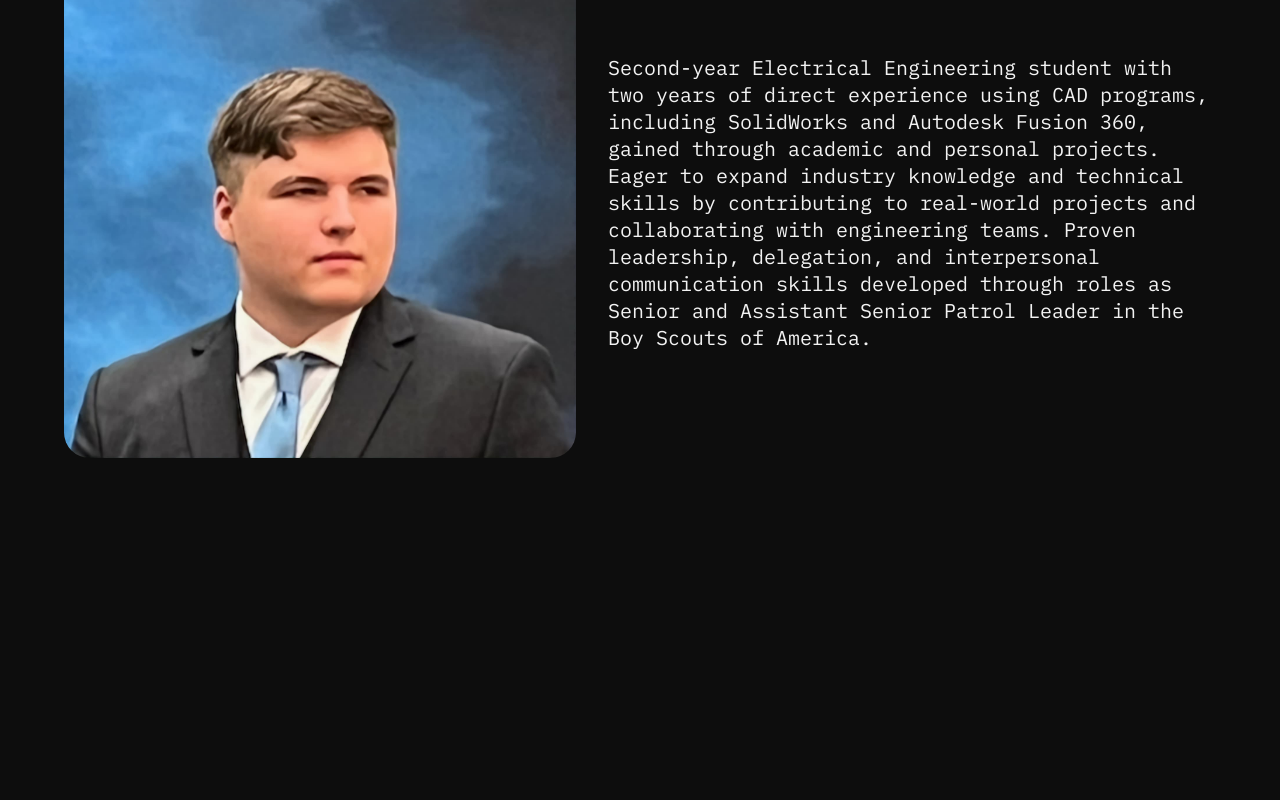
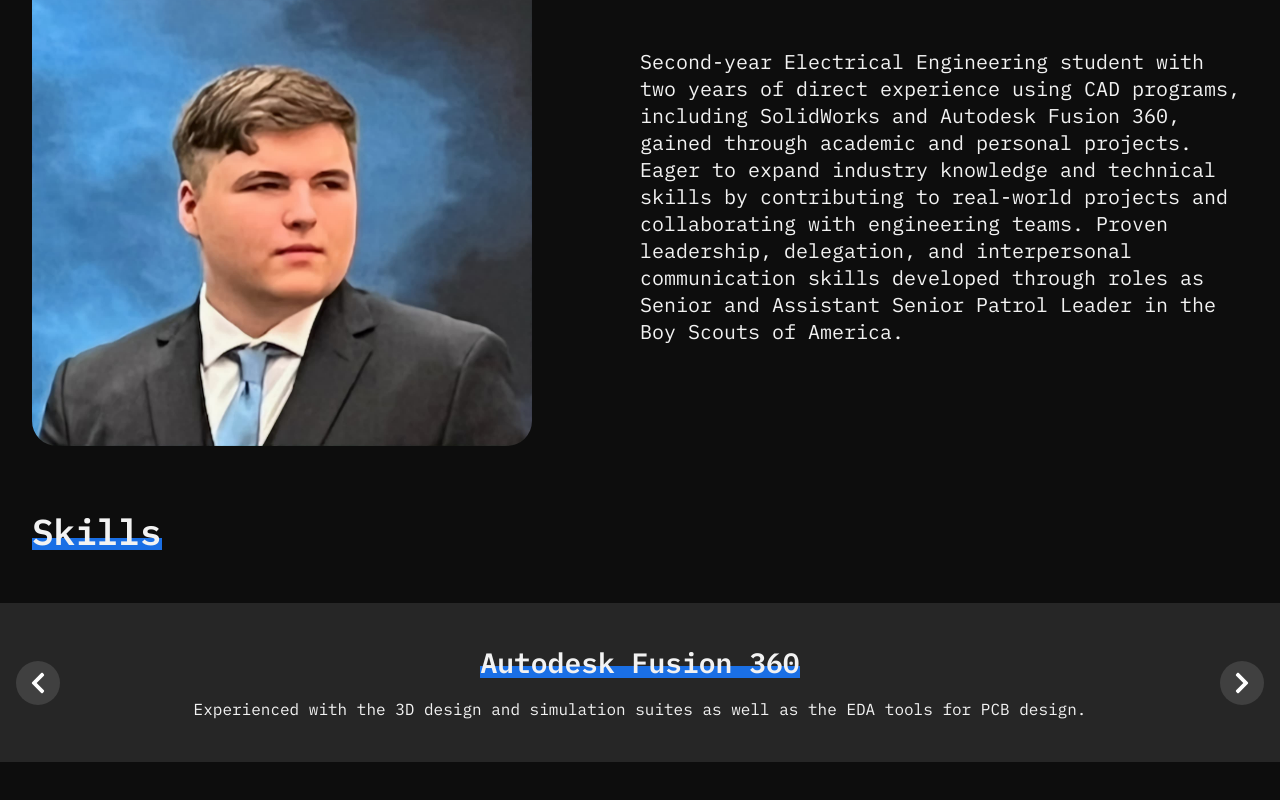
Before and after one commit to Davey5506/davey5506.github.io, a React (Vite) app in the folder portfolio/: page / in a window 1280 px wide. Shown: the part 284-1084 px from the top of the page. Before the commit the page ends 800 px from the top, so only its background shows below. Built offline with nearby package versions, Linux system fonts and the light colour scheme.

Commit message:
Added Skills section

```diff
--- a/portfolio/package.json
+++ b/portfolio/package.json
@@ -13,7 +13,8 @@
     "@react-three/drei": "^10.6.1",
     "prop-types": "^15.8.1",
     "react": "^19.1.0",
-    "react-dom": "^19.1.0"
+    "react-dom": "^19.1.0",
+    "react-icons": "^5.5.0"
   },
   "devDependencies": {
     "@eslint/js": "^9.30.1",
--- a/portfolio/src/App.jsx
+++ b/portfolio/src/App.jsx
@@ -2,6 +2,7 @@ import { useState } from 'react'
 import Header from './sections/Header.jsx'
 import Menu from './sections/Menu.jsx';
 import About from './sections/About.jsx';
+import Skills from './sections/Skills.jsx';
 
 function App() {
   const [windowWidth, setWindowWidth] = useState(window.innerWidth);
@@ -19,6 +20,7 @@ function App() {
       <Header sections={sections} windowWidth={windowWidth} setWindowWidth={setWindowWidth} setMenuOpen={setMenuOpen}/>
       <Menu sections={sections} menuOpen={menuOpen} setMenuOpen={setMenuOpen} windowWidth={windowWidth}/>
       <About />
+      <Skills />
     </>
   )
 }
--- a/portfolio/src/sections/About.jsx
+++ b/portfolio/src/sections/About.jsx
@@ -2,7 +2,7 @@ import portrait from '../assets/portrait.jpg';
 
 function About(props) {
     return (
-        <section id="about">
+        <div className="about">
             <h2>About Me</h2>
             <div className="about-content">
                 <img src={portrait} alt="Portrait" className="portrait"></img>
@@ -14,7 +14,7 @@ function About(props) {
                 </p>
             </div>
 
-        </section>
+        </div>
     );
 }
 
--- /dev/null
+++ b/portfolio/src/sections/Details.js
@@ -0,0 +1,35 @@
+const skill_names = [
+        "Autodesk Fusion 360",
+        "SolidWorks",
+        "Xilinx Vivado",
+        "VHDL",
+        "C/C++",
+        "Python",
+        "Communication",
+        "Teamwork",
+        "Project Management",
+        "Problem-Solving"
+    ];
+
+const skill_details = [
+    "Experienced with the 3D design and simulation suites as well as the EDA tools for PCB design.",
+    "Experienced with the 3D design and wire/pipe routing tools.",
+    "Proficient with Vivado toolchain for developing designs for use the AMD Xilinx FPGAs.",
+    "Proficient in using VHDL to program an FPGA as part of undergraduate coursework and personal projects.",
+    "Proficient in using C/C++ for embedded systems programming and general software development.",
+    "Understand the syntax and control flow of Python, for use in embeded systems programming and web development.",
+    "Able to communicate effectively with team members inorder to facilitate project progress.",
+    "Experienced in working with teams to complete projects, both in academic and professional settings.",
+    "Experienced in leading a team to complete a project in timely and cost effective manner.",
+    "Able to approach problems in a systematic way to find effective solutions, both in academic and professional settings."
+];
+
+const skills = [];
+for (let i = 0; i < skill_names.length; i++) {
+    skills.push({
+        name: skill_names[i],
+        details: skill_details[i]
+    });
+}
+
+export default skills;
--- /dev/null
+++ b/portfolio/src/sections/Skills.jsx
@@ -0,0 +1,65 @@
+import { useRef, useState, useLayoutEffect } from 'react';
+import { FaChevronLeft, FaChevronRight } from "react-icons/fa";
+import skills from './Details';
+
+function Skills(props) {
+    const scrollContentRef = useRef(null);
+    const [containerHeight, setContainerHeight] = useState('auto');
+
+    useLayoutEffect(() => {
+        const calculateHeight = () => {
+            if (scrollContentRef.current) {
+                const items = scrollContentRef.current.children;
+                let maxHeight = 0;
+                for (let i = 0; i < items.length; i++) {
+                    if (items[i].offsetHeight > maxHeight) {
+                        maxHeight = items[i].offsetHeight;
+                    }
+                }
+                if (maxHeight > 0) {
+                    setContainerHeight(maxHeight);
+                }
+            }
+        };
+
+        calculateHeight();
+        window.addEventListener('resize', calculateHeight);
+        return () => window.removeEventListener('resize', calculateHeight);
+    }, [skills]);
+
+    const scroll = (direction) => {
+        if (scrollContentRef.current) {
+            const { current } = scrollContentRef;
+            const scrollAmount = current.clientWidth;
+            current.scrollBy({
+                left: direction === 'right' ? scrollAmount : -scrollAmount,
+                behavior: 'smooth'
+            });
+        }
+    };
+
+    const skillElements = skills.map((skills, index) => (
+        <div key={index} className="scroll-item">
+            <h3>{skills.name}</h3>
+            <p>{skills.details}</p>
+        </div>
+    ));
+
+    return (
+        <>
+            <h2 style={{marginLeft: "2rem"}}>Skills</h2>
+            <div className="scroll-container">
+                <div
+                    className="scroll-content"
+                    ref={scrollContentRef}
+                    style={{ height: containerHeight === 'auto' ? 'auto' : `${containerHeight}px` }}
+                >
+                    {skillElements}
+                </div>
+                <button className="scroll-button left" onClick={() => scroll('left')}><FaChevronLeft /></button>
+                <button className="scroll-button right" onClick={() => scroll('right')}><FaChevronRight /></button>
+            </div>
+        </>
+    )
+}
+export default Skills;
--- a/portfolio/src/style/index.css
+++ b/portfolio/src/style/index.css
@@ -4,7 +4,7 @@
     --secondary-color: #262626;
     --tertiary-color: #404040;
     --main-accent-color: #1A6FE5;
-    --secondary-accent-color: #EEC820;
+    --secondary-accent-color: #0EBE2C;
     --font-color: #F2F2F2;
     --font-family: "IBM Plex Mono", monospace;
     --font-size-h1: 2.5rem;
@@ -42,9 +42,11 @@ h1 {
     line-height: normal;
     font-size: var(--font-size-h1);
     color: white;
+    width: fit-content;
 }
 
 h2 {
+    width: fit-content;
     font-size: 1.75rem;
     font-style: normal;
     font-weight: 600;
@@ -54,8 +56,24 @@ h2 {
     background-repeat: no-repeat;
     background-size: 100% 0.75rem;
     background-position: 0 85%;
+    font-family: var(--font-family);
     font-size: var(--font-size-h2);
     color: var(--font-color);
+}
+
+h3 {
+    width: fit-content;
+    font-family: var(--font-family);
+    font-size: var(--font-size-h3);
+    font-style: normal;
+    font-weight: 600;
+    line-height: normal;
+    color: var(--font-color);
+    margin-bottom: 0.5rem;
+    background-image: linear-gradient(to right, var(--main-accent-color), var(--main-accent-color));
+    background-repeat: no-repeat;
+    background-size: 100% 0.75rem;
+    background-position: 0 85%;
 }
 
 p{
@@ -142,11 +160,11 @@ a {
 
 .portrait {
     border-radius: 5%;
-    width: clamp(5rem, 40vw, 40vw);
+    width: clamp(5rem, 40vw, 500px);
     aspect-ratio: 1 / 1;
 }
 
-#about {
+.about {
     display: flex;
     flex-direction: column;
     align-items: start;
@@ -160,8 +178,9 @@ a {
 }
 
 @media (max-width: 799px) {
-    #about {
+    .about {
         align-items: center;
+        justify-content: center;
         text-align: start;
     }
 }
@@ -171,6 +190,95 @@ a {
     flex-direction: row;
     flex-wrap: wrap;
     align-items: center;
-    justify-content: center;
+    justify-content: space-between;
     gap: 2rem;;
 }
+
+@media (max-width: 799px) {
+    .about-content {
+        flex-direction: column;
+        align-items: center;
+        justify-content: center;
+        text-align: start;
+    }
+}
+
+.scroll-container {
+    width: 100%;
+    margin: 2rem 0;
+    position: relative;
+
+}
+
+.scroll-content {
+    display: flex;
+    overflow-x: auto;
+    padding: 1rem 0;
+    scroll-snap-type: x mandatory;
+    -ms-overflow-style: none;  /* IE and Edge */
+    scrollbar-width: none;  /* Firefox */
+}
+
+.scroll-content::-webkit-scrollbar {
+    display: none;
+}
+
+.scroll-content .scroll-item {
+    flex: 0 0 100%;
+    display: flex;
+    flex-direction: column;
+    justify-content: center;
+    align-items: center;
+    background-color: var(--secondary-color);
+    border-radius: 0rem;
+    scroll-snap-align: start;
+    padding: 2rem 0;
+}
+
+.scroll-content .scroll-item h3 {
+    background-image: none;
+    margin: 0;
+    background-image: linear-gradient(to right, var(--main-accent-color), var(--main-accent-color));
+    background-repeat: no-repeat;
+    background-size: 100% 0.75rem;
+    background-position: 0 85%;
+}
+
+.scroll-item p {
+    width: 80%;
+    margin: 1rem auto 0;
+    text-align: center;
+    font-size: 1rem;
+    line-height: 1.5;
+}
+
+.scroll-button {
+    position: absolute;
+    top: 50%;
+    transform: translateY(-50%);
+    background-color: var(--tertiary-color);
+    color: white;
+    border: none;
+    border-radius: 50%;
+    width: 44px;
+    height: 44px;
+    font-size: 1.5rem;
+    cursor: pointer;
+    z-index: 10;
+    display: flex;
+    justify-content: center;
+    align-items: center;
+    transition: background-color 0.2s ease-in-out;
+}
+
+.scroll-button:hover {
+    background-color: var(--main-accent-color);
+}
+
+.scroll-button.left {
+    left: 1rem;
+}
+
+.scroll-button.right {
+    right: 1rem;
+}
```
Also changed, not shown: 1 other file (tests, documents, lock files or other folders).
